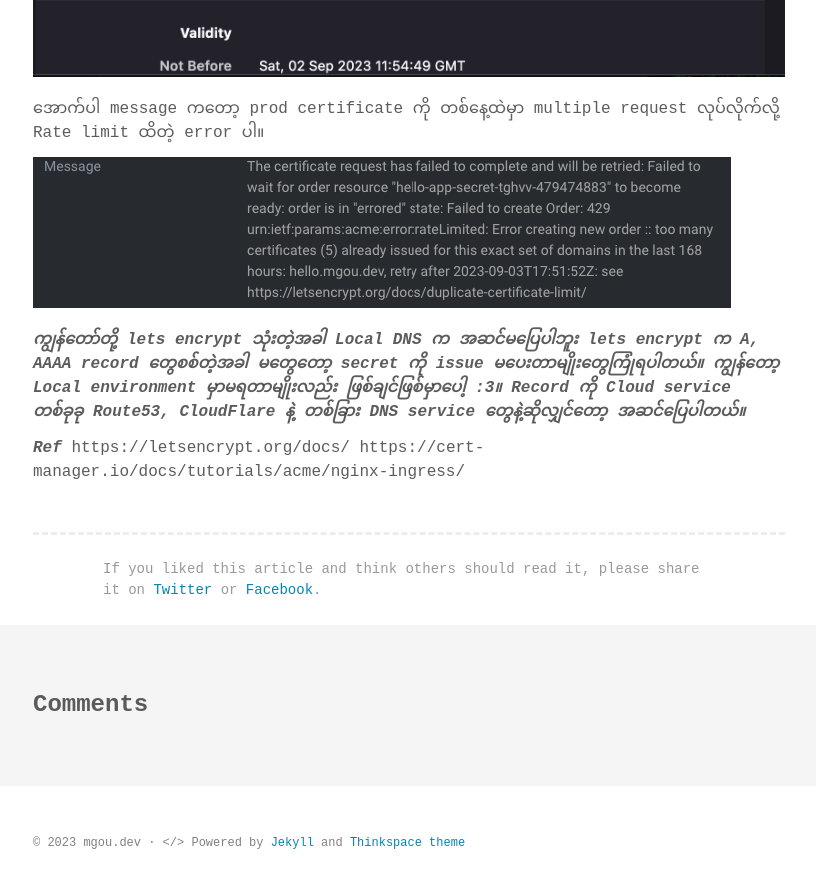
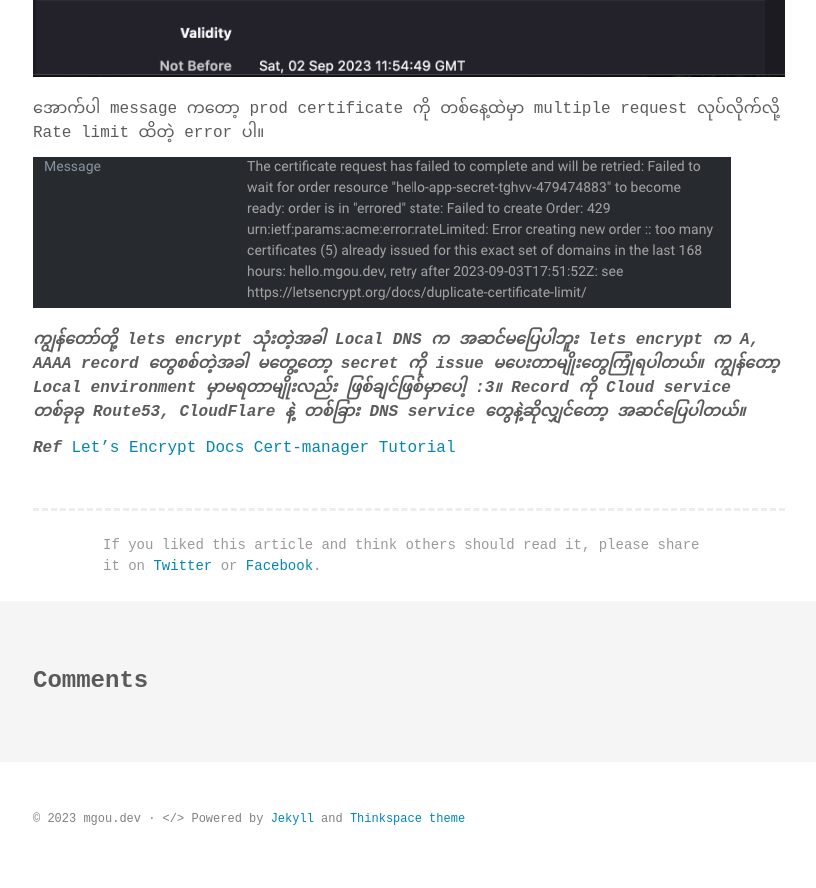
Before and after one commit to pyaephyohein/blog, a Jekyll site: the page built from _posts/2023-09-02-letsencrypt-certmanger-k8s.md, in a window 1280 px wide and 900 px high, scrolled down 6563 px. Shown: the top 888 px of the window, without its empty margins (231-1047 px from the left). Built offline with Jekyll 4.4.1, drawn with Linux system fonts in a browser that asks for light colours; some web fonts are replaced; comment, search, counter and statistics services are not loaded.

Commit message:
update typo

```diff
--- a/_posts/2023-09-02-letsencrypt-certmanger-k8s.md
+++ b/_posts/2023-09-02-letsencrypt-certmanger-k8s.md
@@ -180,9 +180,9 @@ App ကို Deploy ပြီး ingress url ကို browser မှာ ခေ
 
 <img src="/assets/images/letencrypt-certmgr/image-3.png">
 
-***ကျွန်တော်တို့ lets encrypt သုံးတဲ့အခါ Local DNS က အဆင်မပြေပါဘူး lets encrypt က A, AAAA record တွေစစ်တဲ့အခါ မတွေတော့ secret ကို issue မပေးတာမျိုးတွေကြုံရပါတယ်။ ကျွန်တော့ Local environment မှာမရတာမျိုးလည်း ဖြစ်ချင်ဖြစ်မှာပေါ့ :3။  Record ကို Cloud service တစ်ခုခု Route53, CloudFlare နဲ့ တစ်ခြား DNS service တွေနဲ့ဆိုလျှင်တော့ အဆင်ပြေပါတယ်။***
+***ကျွန်တော်တို့ lets encrypt သုံးတဲ့အခါ Local DNS က အဆင်မပြေပါဘူး lets encrypt က A, AAAA record တွေစစ်တဲ့အခါ မတွေ့တော့ secret ကို issue မပေးတာမျိုးတွေကြုံရပါတယ်။ ကျွန်တော့ Local environment မှာမရတာမျိုးလည်း ဖြစ်ချင်ဖြစ်မှာပေါ့ :3။  Record ကို Cloud service တစ်ခုခု Route53, CloudFlare နဲ့ တစ်ခြား DNS service တွေနဲ့ဆိုလျှင်တော့ အဆင်ပြေပါတယ်။***
 
 
 ***Ref***
-https://letsencrypt.org/docs/
-https://cert-manager.io/docs/tutorials/acme/nginx-ingress/
+[Let's Encrypt Docs](https://letsencrypt.org/docs/)
+[Cert-manager Tutorial](https://cert-manager.io/docs/tutorials/acme/nginx-ingress/)
```
